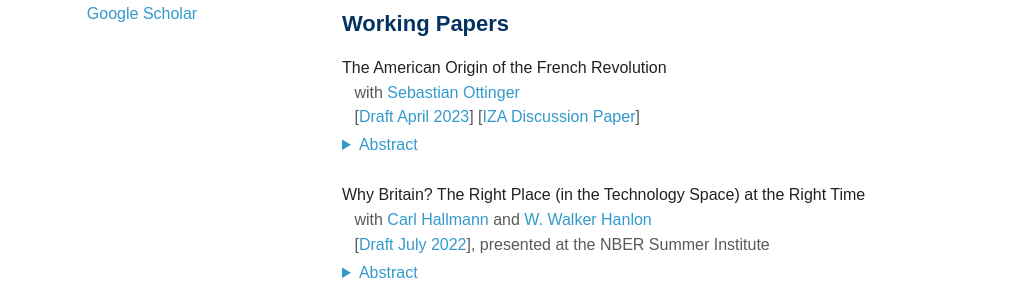
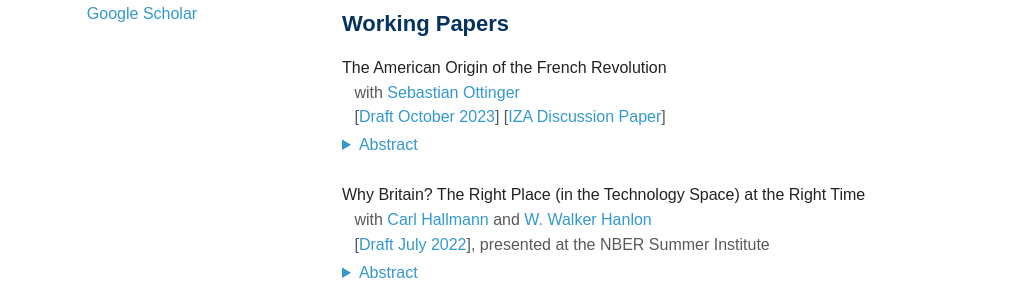
Before and after one commit to lukasrosenberger/lukasrosenberger.github.io, a Jekyll site: the page built from index.md, in a window 1280 px wide and 1144 px high. Shown: the part 381-681 px from the top of the window, without its empty margins (128-1150 px from the left). Built offline with Jekyll 4.4.1, drawn with Linux system fonts in a browser that asks for light colours; nearby versions of some CDN libraries; some web fonts are replaced; a style sheet for code colours, icons or effects is not loaded; some of the changed text lies outside the part shown.

Commit message:
Update index.md

```diff
--- a/index.md
+++ b/index.md
@@ -36,11 +36,11 @@ Contact: [lukas.rosenberger(a)econ.lmu.de](mailto:lukas.rosenberger@econ.lmu.de)
 **The American Origin of the French Revolution**
   &ensp; with [Sebastian Ottinger](https://sites.google.com/view/sebastian-ottinger)
   <br>
-  &ensp; [[Draft April 2023](https://lukasrosenberger.github.io/download/American_Origins_of_the_French_Revolution.pdf)]
+  &ensp; [[Draft October 2023](https://lukasrosenberger.github.io/download/American_Origins_of_the_French_Revolution.pdf)]
     [[IZA Discussion Paper](https://docs.iza.org/dp15974.pdf)]
   <details>
   <summary>Abstract</summary>
-  France sent five thousand men to fight alongside George Washington's army in the American Revolutionary War. We show that the French combatants' exposure to the United States of America increased support for the French Revolution a decade later. French regions (départements) from which more American combatants originated had more revolts against feudal institutions, revolutionary societies, volunteers for the revolutionary army, and emigrants from the Old Regime's elite. To establish causality, we exploit two historical coincidences: i) originally, a French army of seven and a half thousand was ready to board ships, but one-third did not sail to America because of logistical problems; ii) among the regiments who fought in America against the British, some regiments were stationed for one year in New England before the main battle, and in Virginia afterwards, while others were stationed in the Caribbean colonies. We find that only the combatants who were exposed to the United States affected the French Revolution after their return.
+ We show that the French combatants' exposure to the United States increased support for the French Revolution a decade later. French regions from which more American combatants originated had more revolts against feudal institutions, revolutionary societies, volunteers for the revolutionary army, and emigrants from the Old Regime's elite. To establish causality, we exploit two historical coincidences: i) originally, a French army of seven and a half thousand was ready to sail, but one-third did not; ii) among those deployed, only some regiments were stationed in New England. Only combatants exposed to New England affected the French Revolution after their return.
   <br> &nbsp;
   </details>
 
```
